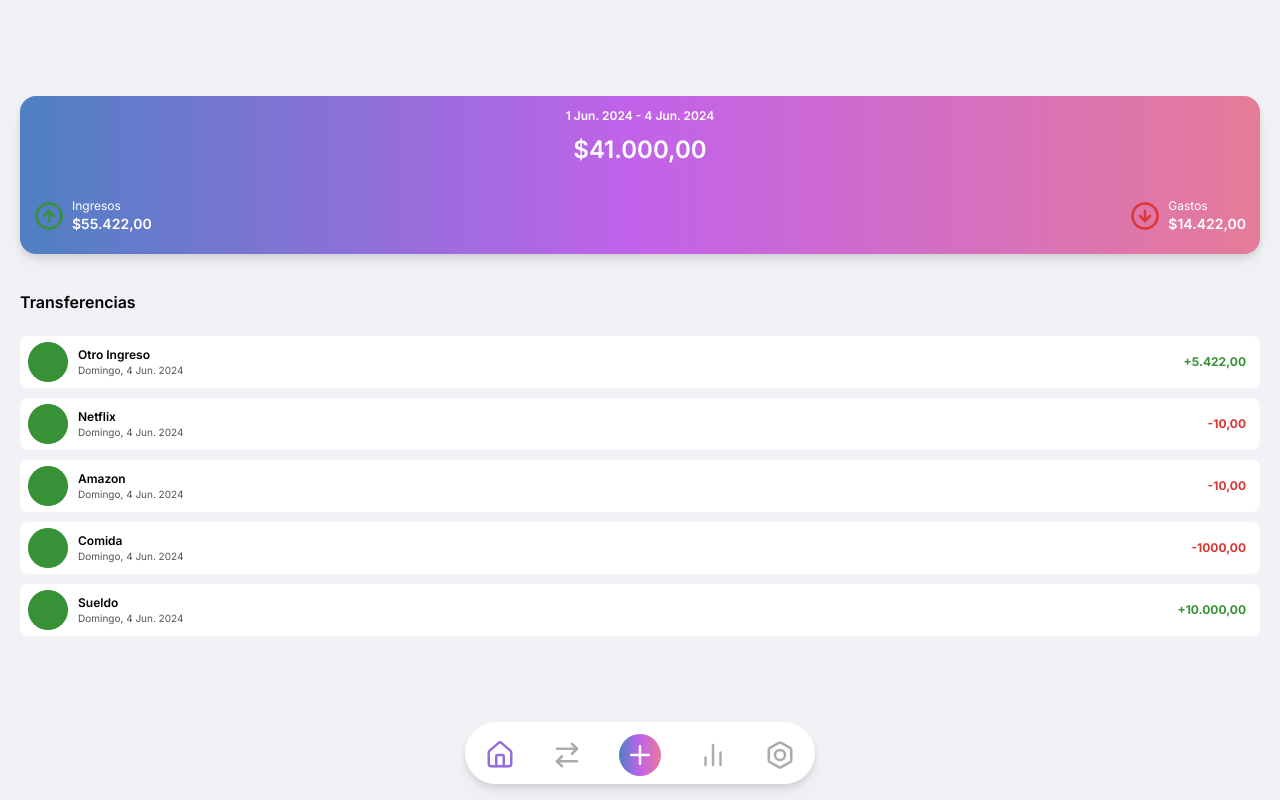
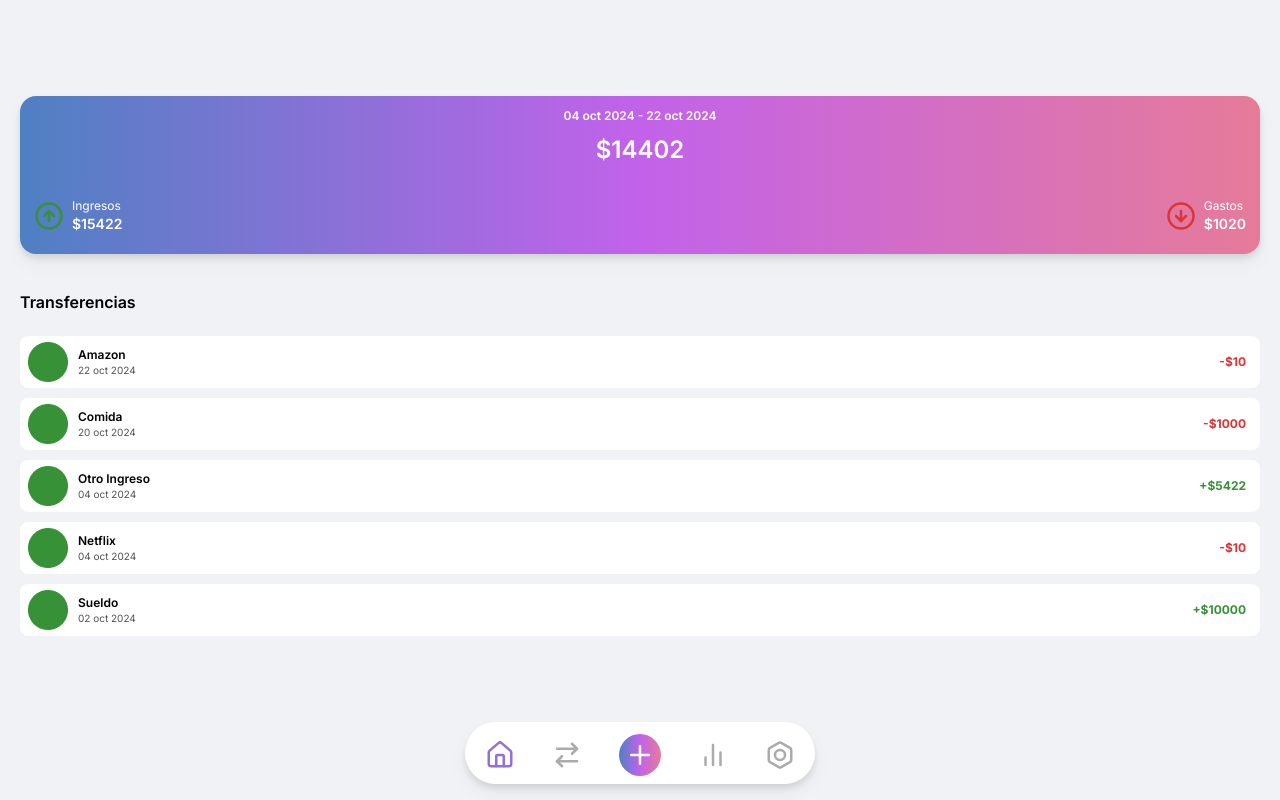
Before and after one commit to lautaroroldan/balanticco, a Next.js app: page /dashboard in a window 1280 px wide. Built offline with nearby package versions, Linux system fonts and the light colour scheme.

Commit message:
Feature useTrasnferStore:<Se crea el store de las transacciones y se instala zustand>

```diff
--- /dev/null
+++ b/app/store/transfer-store.ts
@@ -0,0 +1,81 @@
+import { TransferType } from "@/components/transfer-item";
+import { create } from "zustand";
+import { v4 as uuid } from 'uuid';
+interface Transfer {
+    id: string
+    amount: number
+    description: string
+    type: TransferType
+    date: Date
+}
+
+
+interface TransferActions {
+    transfers: Transfer[]
+    addTransfer: (amount: number, description: string, type: TransferType) => void
+    removeTransfer: (id: string) => void
+    getTotalIncome: () => number
+    getTotalExpense: () => number
+    getBalance: () => number
+    getFirstTransferDate: (month: number, year: number) => Date
+    getLastTransferDate: (month: number, year: number) => Date
+}
+
+interface TransferState {
+    transfers: Transfer[]
+}
+
+const useTransferStore = create<TransferState & TransferActions>()((set, get) => ({
+    transfers: [{
+        id: uuid(),
+        amount: 5422,
+        description: 'Otro ingreso',
+        type: 'income',
+        date: new Date('2024-10-04')
+    }, {
+        id: uuid(),
+        amount: 10,
+        description: 'Netflix',
+        type: 'expense',
+        date: new Date('2024-10-04')
+    }, {
+        id: uuid(),
+        amount: 10,
+        description: 'Amazon',
+        type: 'expense',
+        date: new Date('2024-10-22')
+    }, {
+        id: uuid(),
+        amount: 1000,
+        description: 'Comida',
+        type: 'expense',
+        date: new Date('2024-10-20')
+    }, {
+        id: uuid(),
+        amount: 10000,
+        description: 'Sueldo',
+        type: 'income',
+        date: new Date('2024-10-02')
+    }],
+    addTransfer: (amount, description, type) => set((state) => ({ transfers: [...state.transfers, { id: uuid(), amount, description, type, date: new Date() }] })),
+    removeTransfer: (id) => set((state) => ({ transfers: state.transfers.filter((transfer) => transfer.id !== id) })),
+    getTotalIncome: () => {
+        const total = get().transfers.filter((transfer) => transfer.type === 'income').reduce((acc, transfer) => acc + transfer.amount, 0)
+        return total
+    },
+    getTotalExpense: () => {
+        const total = get().transfers.filter((transfer) => transfer.type === 'expense').reduce((acc, transfer) => acc + transfer.amount, 0)
+        return total
+    },
+    getBalance: () => get().getTotalIncome() - get().getTotalExpense(),
+    getFirstTransferDate: (month, year) => {
+        const firstTransfer = get().transfers.find((transfer) => transfer.date.getMonth() + 1 >= month && transfer.date.getFullYear() === year)
+        return firstTransfer?.date || new Date()
+    },
+    getLastTransferDate: (month, year) => {
+        const lastTransfer = get().transfers.sort((a, b) => b.date.getTime() - a.date.getTime()).find((transfer) => transfer.date.getMonth() + 1 <= month && transfer.date.getFullYear() === year)
+        return lastTransfer?.date || new Date()
+    }
+}))
+
+export default useTransferStore
--- a/app/transactions/page.tsx
+++ b/app/transactions/page.tsx
@@ -7,9 +7,6 @@ function page() {
         <div className='mt-12'>
             <h2 className='text-base font-semibold'>Transferencias</h2>
             <BalanceCard
-                initialDate='1 Jun. 2024'
-                finalDate='4 Jun. 2024'
-                amount='$41.000,00'
                 className='mt-3.5'
             />
             <IncomeSwitch className='mt-9' />
--- a/components/balance-card.tsx
+++ b/components/balance-card.tsx
@@ -1,24 +1,32 @@
+"use client"
 import { CircleArrowDown, CircleArrowUp } from 'lucide-react'
 import React from 'react'
 import BalanceItem from '@/components/balance-item'
+import useTransferStore from '@/app/store/transfer-store'
 
 interface BalanceCardProps {
-    initialDate: string
-    finalDate: string
-    amount: string
     className?: string
 }
 
-function BalanceCard({ initialDate, finalDate, amount, className }: BalanceCardProps) {
+function BalanceCard({ className }: BalanceCardProps) {
+    const getTotalExpense = useTransferStore((state) => state.getTotalExpense)
+    const getFirstTransferDate = useTransferStore((state) => state.getFirstTransferDate)
+    const getLastTransferDate = useTransferStore((state) => state.getLastTransferDate)
+    const getBalance = useTransferStore((state) => state.getBalance)
+    const getTotalIncome = useTransferStore((state) => state.getTotalIncome)
+
+    const initialDate = getFirstTransferDate(new Date().getMonth() + 1, new Date().getFullYear()).toLocaleDateString('es-ES', { day: '2-digit', month: 'short', year: 'numeric' })
+    const finalDate = getLastTransferDate(new Date().getMonth() + 1, new Date().getFullYear()).toLocaleDateString('es-ES', { day: '2-digit', month: 'short', year: 'numeric' })
+
     return (
         <section className={`bg-gradient-to-r from-blue-gradient via-purple-gradient via-53% to-orange-gradient to-92% px-3.5 pt-3 pb-5 rounded-2xl text-white flex flex-col items-center gap-8 drop-shadow-lg ${className}`}>
             <article className='flex flex-col items-center gap-2.5'>
                 <h2 className='text-xs font-semibold'>{initialDate} - {finalDate}</h2>
-                <h1 className='font-semibold text-2xl'>{amount}</h1>
+                <h1 className='font-semibold text-2xl'>{`$${getBalance()}`}</h1>
             </article>
             <article className='flex justify-between w-full'>
-                <BalanceItem type='income' amount='$55.422,00' icon={<CircleArrowUp size={30} color='#379137' />} />
-                <BalanceItem type='expense' amount='$14.422,00' icon={<CircleArrowDown size={30} color='#db3535' />} />
+                <BalanceItem type='income' amount={`$${getTotalIncome()}`} icon={<CircleArrowUp size={30} color='#379137' />} />
+                <BalanceItem type='expense' amount={`$${getTotalExpense()}`} icon={<CircleArrowDown size={30} color='#db3535' />} />
             </article>
         </section>
     )
--- a/components/transfers.tsx
+++ b/components/transfers.tsx
@@ -1,19 +1,19 @@
-import React from 'react'
+"use client"
 import TransferItem from '@/components/transfer-item'
+import useTransferStore from '@/app/store/transfer-store'
 
-function transfers() {
+function Transfers() {
+    const transfers = useTransferStore((state) => state.transfers)
     return (
         <main className='flex flex-col gap-[22px]'>
             <h2 className='text-base font-semibold text-black capitalize'>Transferencias</h2>
             <section className='flex flex-col gap-2.5'>
-                <TransferItem title='Otro ingreso' date='Domingo, 4 Jun. 2024' amount='5.422,00' type='income' />
-                <TransferItem title='Netflix' date='Domingo, 4 Jun. 2024' amount='10,00' type='expense' />
-                <TransferItem title='Amazon' date='Domingo, 4 Jun. 2024' amount='10,00' type='expense' />
-                <TransferItem title='Comida' date='Domingo, 4 Jun. 2024' amount='1000,00' type='expense' />
-                <TransferItem title='Sueldo' date='Domingo, 4 Jun. 2024' amount='10.000,00' type='income' />
+                {transfers.map((transfer) => (
+                    <TransferItem key={transfer.id} title={transfer.description} date={transfer.date.toLocaleDateString('es-ES', { day: '2-digit', month: 'short', year: 'numeric', })} amount={`$${transfer.amount}`} type={transfer.type} />
+                ))}
             </section>
         </main>
     )
 }
 
-export default transfers
+export default Transfers
--- a/package.json
+++ b/package.json
@@ -12,12 +12,15 @@
     "lucide-react": "^0.453.0",
     "next": "14.2.15",
     "react": "^18",
-    "react-dom": "^18"
+    "react-dom": "^18",
+    "uuid": "^10.0.0",
+    "zustand": "^5.0.0"
   },
   "devDependencies": {
     "@types/node": "^20",
     "@types/react": "^18",
     "@types/react-dom": "^18",
+    "@types/uuid": "^10.0.0",
     "eslint": "^8",
     "eslint-config-next": "14.2.15",
     "tailwindcss": "^3.4.14",
```
Also changed, not shown: 1 other file (tests, documents, lock files or other folders).
